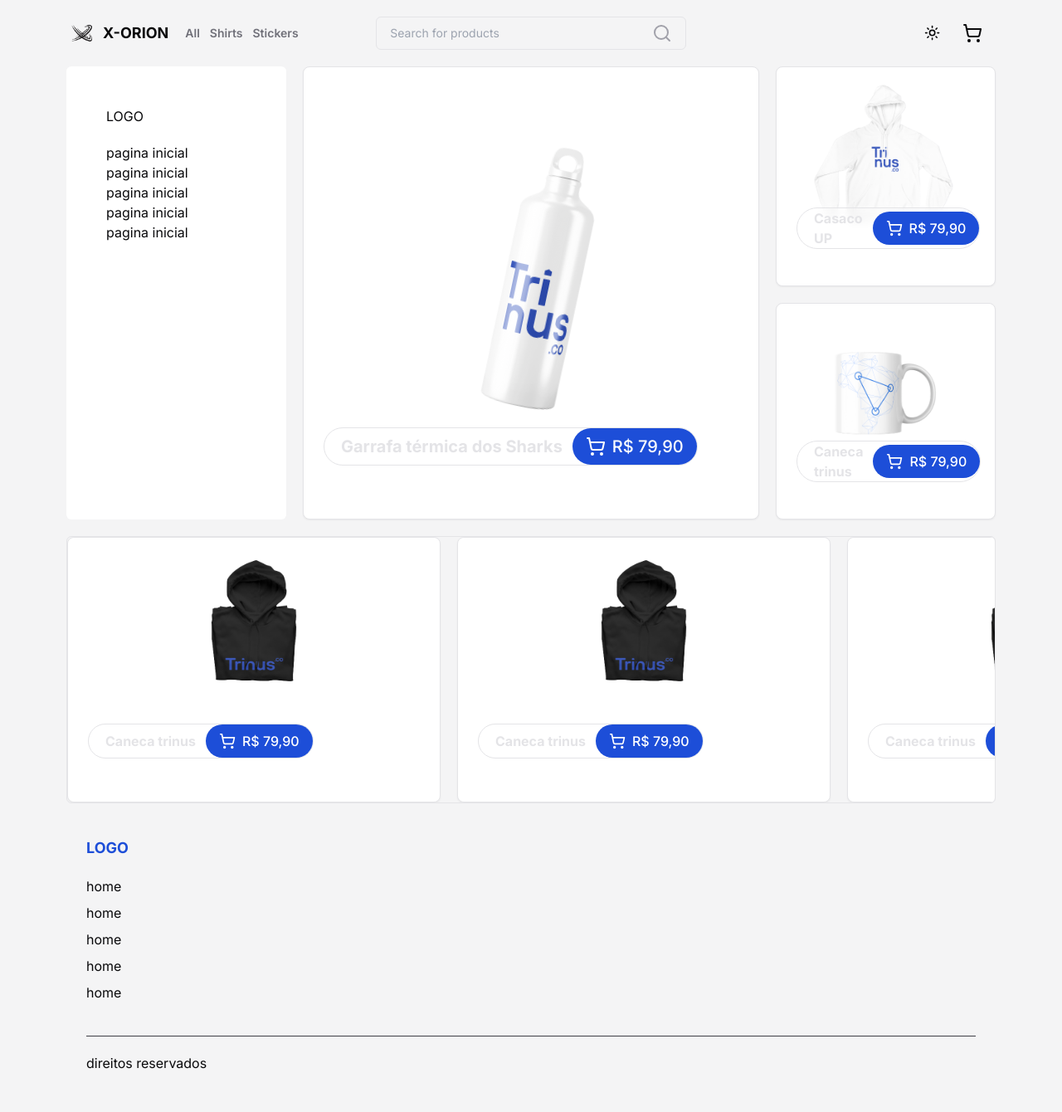
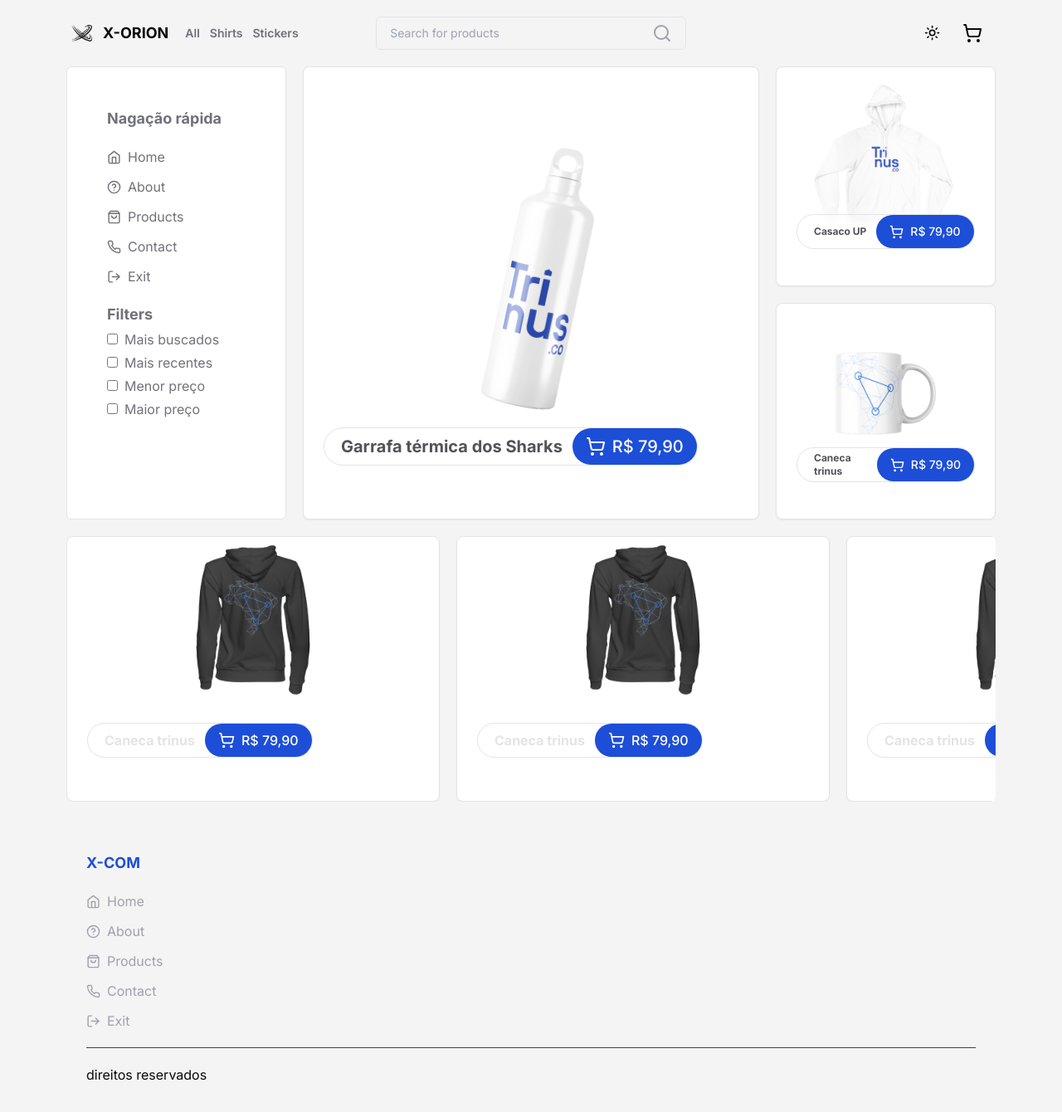
Before and after one commit to KARAUJO1003/e-commerce, a Next.js app: page / in a window 1280 px wide. Shown: the top 1340 px of the page at 83% size. Built offline with nearby package versions, Linux system fonts and the light colour scheme.

Commit message:
update navlinks

```diff
--- a/src/app/page.js
+++ b/src/app/page.js
@@ -8,7 +8,14 @@ import {
 } from "@/components/ui/card";
 import Image from "next/image";
 import { Button } from "@/components/ui/button";
-import { ShoppingCart } from "lucide-react";
+import {
+  HelpCircle,
+  HomeIcon,
+  LogOut,
+  Phone,
+  ShoppingBag,
+  ShoppingCart,
+} from "lucide-react";
 import CamisaTrinus01 from "@/assets/1.png";
 import CamisaTrinus02 from "@/assets/2.png";
 import CamisaTrinus03 from "@/assets/3.png";
@@ -23,17 +30,47 @@ import CardProduct from "@/components/Card/Card";
 
 export default function Home() {
   return (
-    <main className="flex min-h-screen flex-col gap-5 bg-zinc-100 dark:bg-zinc-800 justify-center p-20">
+    <main className="flex min-h-screen flex-col gap-5 bg-zinc-100 dark:bg-zinc-800 justify-start p-20">
       <div className="w-full grid grid-cols-4 gap-5">
-        <div className="bg-white dark:bg-zinc-950 col-span-1 rounded-md p-12 gap-5 flex flex-col">
-          <span>LOGO</span>
-          <ul>
-            <li>pagina inicial</li>
-            <li>pagina inicial</li>
-            <li>pagina inicial</li>
-            <li>pagina inicial</li>
-            <li>pagina inicial</li>
-
+        <div className="bg-white dark:bg-zinc-950 border col-span-1 rounded-md p-12 gap-5 flex flex-col">
+          <span className="font-bold text-lg text-zinc-500 dark:text-zinc-300">
+            Nagação rápida
+          </span>
+          <ul className="flex flex-col gap-3 text-zinc-500">
+            <li className="flex items-center justify-start gap-2 cursor-pointer dark:hover:text-zinc-200 hover:text-zinc-800">
+              <HomeIcon size={17} /> <span>Home</span>
+            </li>
+            <li className="flex items-center justify-start gap-2 cursor-pointer dark:hover:text-zinc-200 hover:text-zinc-800">
+              <HelpCircle size={17} /> <span>About</span>
+            </li>
+            <li className="flex items-center justify-start gap-2 cursor-pointer dark:hover:text-zinc-200 hover:text-zinc-800">
+              <ShoppingBag size={17} /> <span>Products</span>
+            </li>
+            <li className="flex items-center justify-start gap-2 cursor-pointer dark:hover:text-zinc-200 hover:text-zinc-800">
+              <Phone size={17} /> <span>Contact</span>
+            </li>
+            <li className="flex items-center justify-start gap-2 cursor-pointer dark:hover:text-zinc-200 hover:text-zinc-800">
+              <LogOut size={17} /> <span>Exit</span>
+            </li>
+          </ul>
+          <ul className="text-zinc-500">
+            <span className="font-bold text-lg text-zinc-500 dark:text-zinc-300">Filters</span>
+            <li className="mt-1">
+              <input type="checkbox" className="mr-2" />
+              <label>Mais buscados</label>{" "}
+            </li>
+            <li className="mt-1">
+              <input type="checkbox" className="mr-2" />
+              <label>Mais recentes</label>{" "}
+            </li>
+            <li className="mt-1">
+              <input type="checkbox" className="mr-2" />
+              <label>Menor preço</label>{" "}
+            </li>
+            <li className="mt-1">
+              <input type="checkbox" className="mr-2" />
+              <label>Maior preço</label>{" "}
+            </li>
           </ul>
         </div>
 
@@ -50,7 +87,7 @@ export default function Home() {
           </CardContent>
           <CardFooter className="flex flex-col items-start absolute bottom-5">
             <div className="flex items-center border justify-between rounded-full mb-5 pl-5">
-              <span className="text-xl font-bold text-zinc-200">
+              <span className="text-xl font-bold text-zinc-600 dark:text-zinc-200">
                 Garrafa térmica dos Sharks
               </span>
               <Button className="bg-blue-700 h-full hover:bg-blue-800 rounded-full text-white ml-3 gap-2 text-xl">
@@ -74,11 +111,11 @@ export default function Home() {
             </CardContent>
             <CardFooter className="flex flex-col items-start absolute bottom-0">
               <div className="flex items-center border justify-between rounded-full mb-5 pl-5 backdrop-blur-sm">
-                <span className="text-md font-bold text-zinc-200">
+                <span className="text-xs font-bold text-zinc-600 dark:text-zinc-200">
                   Casaco UP
                 </span>
-                <Button className="bg-blue-700 hover:bg-blue-800 rounded-full text-white ml-3 gap-2 text-md">
-                  <ShoppingCart size={20} />
+                <Button className="bg-blue-700 hover:bg-blue-800 rounded-full text-white ml-3 gap-2 text-sm">
+                  <ShoppingCart size={17} />
                   R$ 79,90
                 </Button>
               </div>
@@ -96,11 +133,11 @@ export default function Home() {
             </CardContent>
             <CardFooter className="flex flex-col items-start absolute bottom-0">
               <div className="flex items-center border justify-between rounded-full mb-5 pl-5 backdrop-blur-sm">
-                <span className="text-md font-bold text-zinc-200">
+                <span className="text-xs font-bold text-zinc-600 dark:text-zinc-200">
                   Caneca trinus
                 </span>
-                <Button className="bg-blue-700 hover:bg-blue-800 rounded-full text-white ml-3 gap-2 text-md">
-                  <ShoppingCart size={20} />
+                <Button className="bg-blue-700 hover:bg-blue-800 rounded-full text-white ml-3 gap-2 text-sm">
+                  <ShoppingCart size={17} />
                   R$ 79,90
                 </Button>
               </div>
@@ -108,7 +145,7 @@ export default function Home() {
           </Card>
         </div>
       </div>
-      <ScrollArea className=" whitespace-nowrap rounded-md border w-full">
+      <ScrollArea className=" whitespace-nowrap rounded-md w-full">
         <div className="w-full h-80 flex gap-5">
           <CardProduct />
           <CardProduct />
@@ -121,14 +158,24 @@ export default function Home() {
       </ScrollArea>
 
       <CardFooter className="flex flex-col py-5 items-start">
-        <div>
-          <h1 className="text-lg font-bold text-blue-700"> LOGO</h1>
-          <ul className="gap-2 flex flex-col mb-10 mt-5">
-            <li>home</li>
-            <li>home</li>
-            <li>home</li>
-            <li>home</li>
-            <li>home</li>
+        <div className="my-5">
+          <h1 className="text-lg font-bold text-blue-700 mb-5"> X-COM</h1>
+          <ul className="flex flex-col gap-3 text-zinc-400">
+            <li className="flex items-center justify-start gap-2 cursor-pointer dark:hover:text-zinc-200 hover:text-zinc-800">
+              <HomeIcon size={17} /> <span>Home</span>
+            </li>
+            <li className="flex items-center justify-start gap-2 cursor-pointer dark:hover:text-zinc-200 hover:text-zinc-800">
+              <HelpCircle size={17} /> <span>About</span>
+            </li>
+            <li className="flex items-center justify-start gap-2 cursor-pointer dark:hover:text-zinc-200 hover:text-zinc-800">
+              <ShoppingBag size={17} /> <span>Products</span>
+            </li>
+            <li className="flex items-center justify-start gap-2 cursor-pointer dark:hover:text-zinc-200 hover:text-zinc-800">
+              <Phone size={17} /> <span>Contact</span>
+            </li>
+            <li className="flex items-center justify-start gap-2 cursor-pointer dark:hover:text-zinc-200 hover:text-zinc-800">
+              <LogOut size={17} /> <span>Exit</span>
+            </li>
           </ul>
         </div>
         <div className="border-t border-zinc-700 w-full py-5">
--- a/src/components/Card/Card.jsx
+++ b/src/components/Card/Card.jsx
@@ -7,6 +7,9 @@ import CamisaTrinus06 from "@/assets/6.png";
 import CamisaTrinus07 from "@/assets/7.png";
 import CamisaTrinus08 from "@/assets/8.png";
 import CamisaTrinus09 from "@/assets/9.png";
+import CamisaTrinus10 from "@/assets/10.png";
+import CamisaTrinus11 from "@/assets/11.png";
+import CamisaTrinus12 from "@/assets/12.png";
 import { Card, CardContent, CardFooter } from "../ui/card";
 import Image from "next/image";
 import { Button } from "../ui/button";
@@ -14,13 +17,13 @@ import { ShoppingCart } from "lucide-react";
 
 
 
-function CardProduct() {
+function CardProduct({props}) {
   return (
     <Card className=" w-[450px] hmin">
       <CardContent className='flex items-center justify-center'>
         <Image
-          className="hover:scale-105 transition-all"
-          src={CamisaTrinus08}
+          className="hover:scale-105 transition-all flex items-center justify-center"
+          src={CamisaTrinus11}
           alt="Imagem prudto 01"
           width={200}
           height={200}
```
